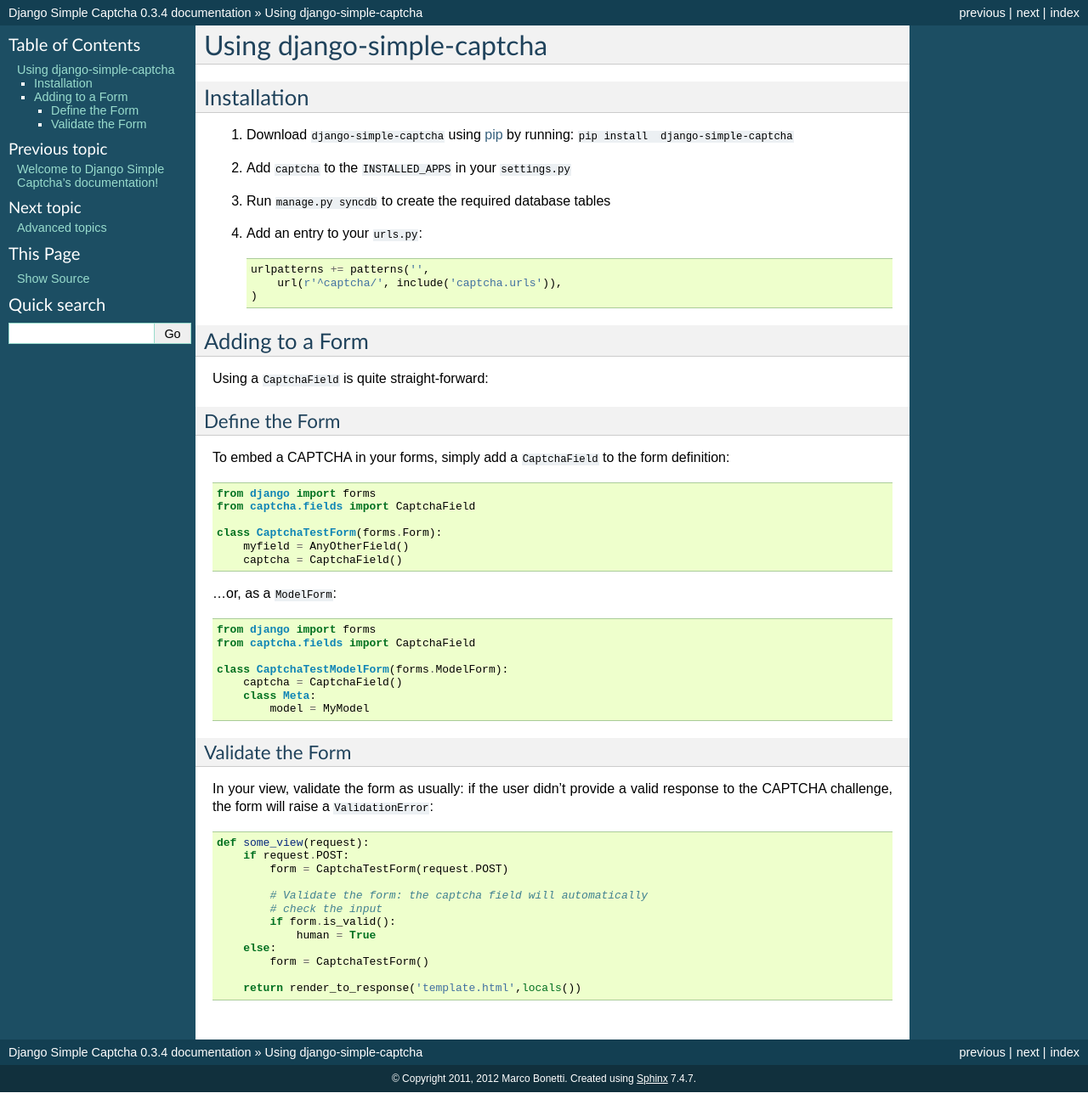
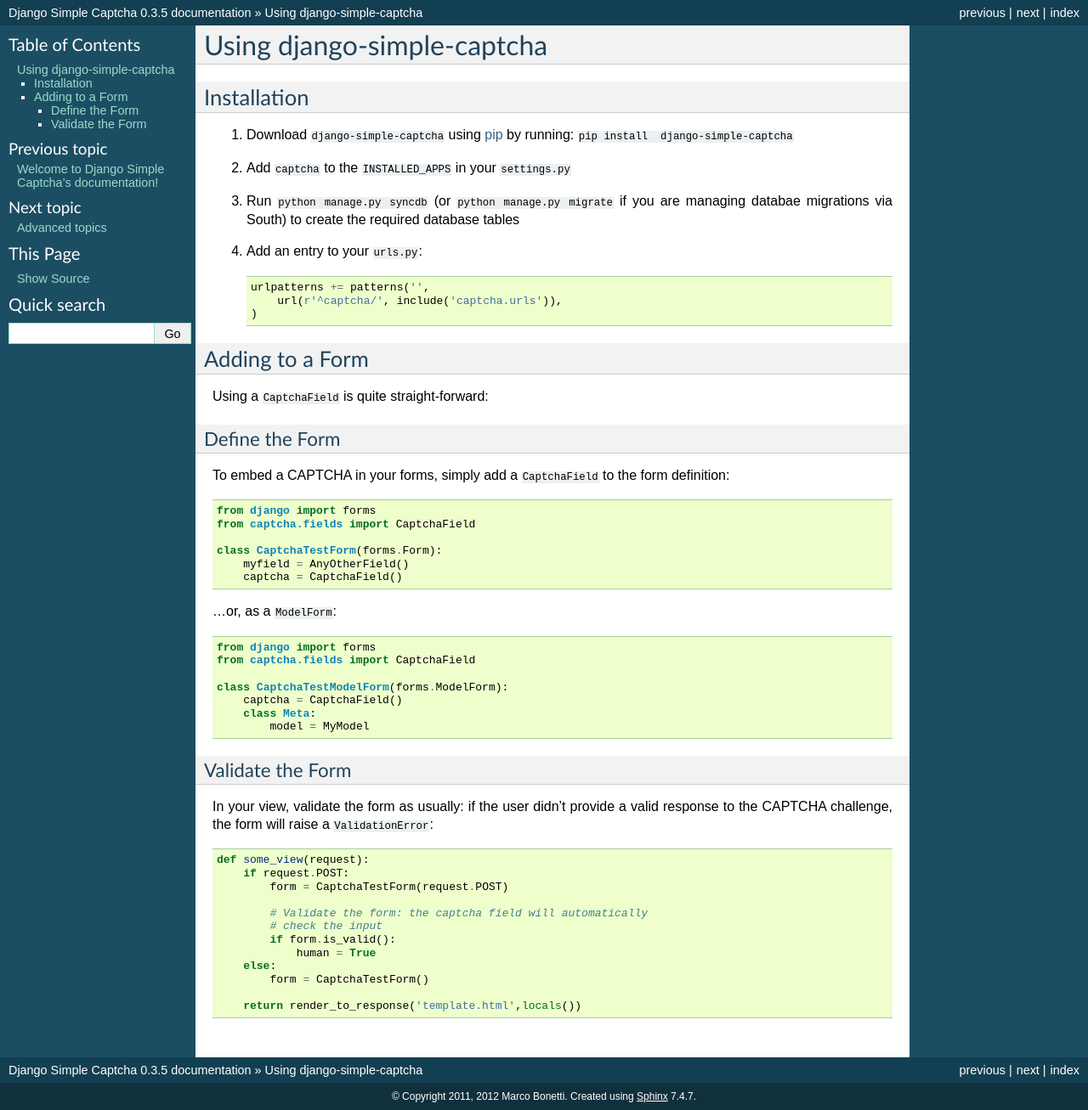
Before and after one commit to mbi/django-simple-captcha, a Sphinx documentation site: the page built from docs/usage.rst, in a window 1280 px wide. Shown: the whole page at 85% size. Built offline with Sphinx 7.4.7, drawn with Linux system fonts in a browser that asks for light colours; before the commit the page ends 1286 px from its top, so only the background shows below that.

Commit message:
0.3.5, merged PR 8 by @lolek09

```diff
--- a/captcha/__init__.py
+++ b/captcha/__init__.py
@@ -1,4 +1,4 @@
-VERSION = (0, 3, 4)
+VERSION = (0, 3, 5)
 
 
 def get_version(svn=False):
--- a/docs/conf.py
+++ b/docs/conf.py
@@ -48,9 +48,9 @@
 # built documents.
 #
 # The short X.Y version.
-version = '0.3.4'
+version = '0.3.5'
 # The full version, including alpha/beta/rc tags.
-release = '0.3.4'
+release = '0.3.5'
 
 # The language for content autogenerated by Sphinx. Refer to documentation
 # for a list of supported languages.
--- a/docs/usage.rst
+++ b/docs/usage.rst
@@ -6,7 +6,7 @@
 
 1. Download ``django-simple-captcha`` using pip_ by running: ``pip install  django-simple-captcha``
 2. Add ``captcha`` to the ``INSTALLED_APPS`` in your ``settings.py``
-3. Run ``manage.py syncdb`` to create the required database tables
+3. Run ``python manage.py syncdb`` (or ``python manage.py migrate`` if you are managing databae migrations via South) to create the required database tables
 4. Add an entry to your ``urls.py``::
 
         urlpatterns += patterns('',
--- a/setup.py
+++ b/setup.py
@@ -1,7 +1,7 @@
 from setuptools import setup, find_packages
 setup(
     name='django-simple-captcha',
-    version=__import__('captcha').get_version(),
+    version='0.3.5',
     description='A very simple, yet powerful, Django captcha application',
     author='Marco Bonetti',
     author_email='mbonetti@gmail.com',
```
Also changed, not shown: 2 other files.
